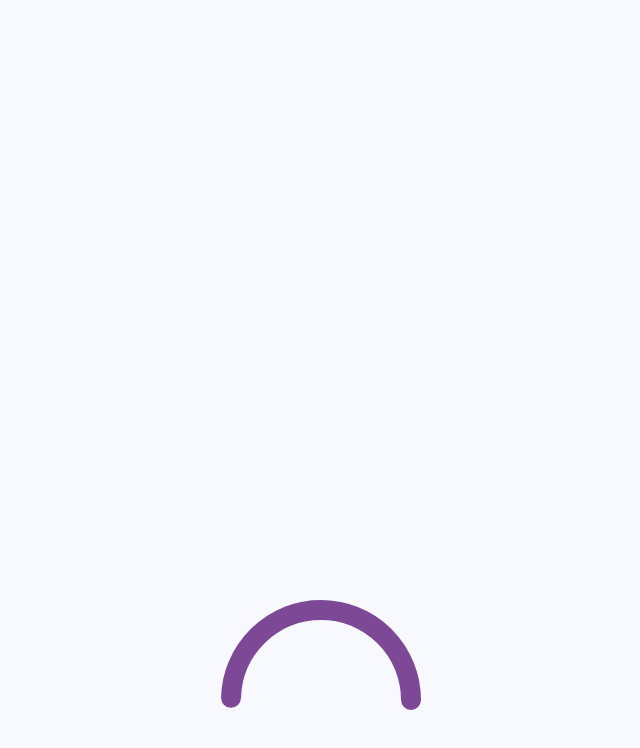
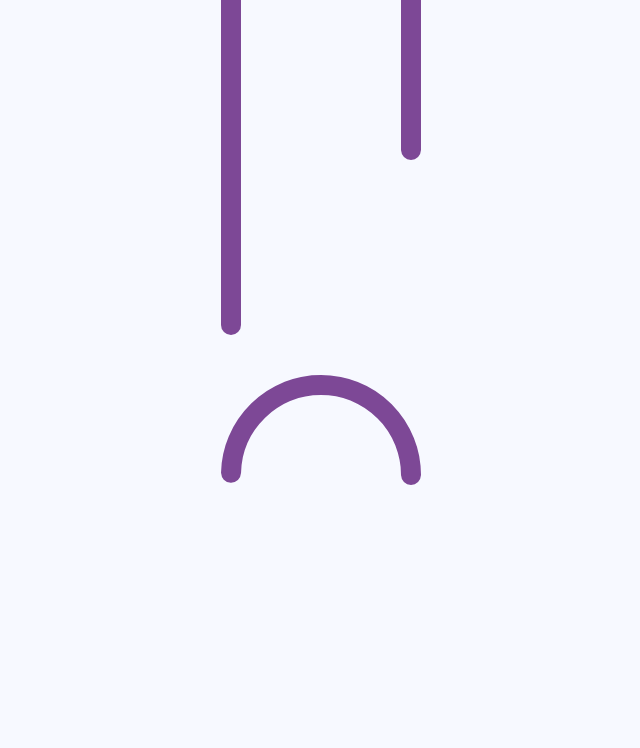
Before and after one commit to AlbertLucianto/portfolio, a Vue app: page / in a window 1280 px wide. Shown: the top 748 px of the page, without its empty margins (169-809 px from the left). Built offline with nearby package versions, Linux system fonts and the light colour scheme.

Commit message:
update h line

```diff
--- a/src/components/Greeting.vue
+++ b/src/components/Greeting.vue
@@ -1,8 +1,12 @@
 <template>
   <div class="canvas">
       <svg class="hi-container">
-        <circle cx="100" cy="100" r="90" class="line h-curve">
+        <circle cx="100" :cy="hCurveStart" r="90" class="line h-curve">
         </circle>
+        <line x1="190" :y1="hLineRightStart" x2="190" :y2="hLineRightEnd" class="line h-right">
+        </line>
+        <line x1="10" y1="0" x2="10" :y2="hLineLeftEnd" class="line h-left">
+        </line>
       </svg>
   </div>
 </template>
@@ -16,11 +20,17 @@ export default {
     };
   },
   computed: {
-    hCurve() {
-      const progress = Math.max(0, this.frame - 100) * (235.619 / this.totalFrame);
-      return {
-        'stroke-dasharray': `${progress}, 235.619`,
-      };
+    hCurveStart() {
+      return (window.innerHeight / 2) - 75;
+    },
+    hLineRightEnd() {
+      return (window.innerHeight / 2) - 75;
+    },
+    hLineLeftEnd() {
+      return (window.innerHeight / 2) - 75;
+    },
+    hLineRightStart() {
+      return window.innerHeight;
     },
   },
 };
@@ -44,13 +54,17 @@ export default {
       fill: none;
       stroke: #7D4896;
       stroke-linecap: round;
+      transform-origin: 50% 50%;
       &.h-curve {
         animation: h-curve 0.75s forwards ease;
-        animation-delay: 1s;
+        animation-delay: 0.25s;
         transform: rotate(180deg) scaleX(-1);
-        transform-origin: 50% 50%;
         stroke-dasharray: 0, 600;
         opacity: 0;
+      }
+      &.h-right {
+        animation: h-right 0.75s forwards ease;
+        transform: scaleY(-1);
       }
     }
   }
@@ -65,4 +79,13 @@ export default {
     opacity: 1;
   }
 }
+
+@keyframes h-right {
+  0% {
+    stroke-dasharray: 1000, 0;
+  }
+  100% {
+    stroke-dasharray: 150, 1000;
+  }
+}
 </style>
```
